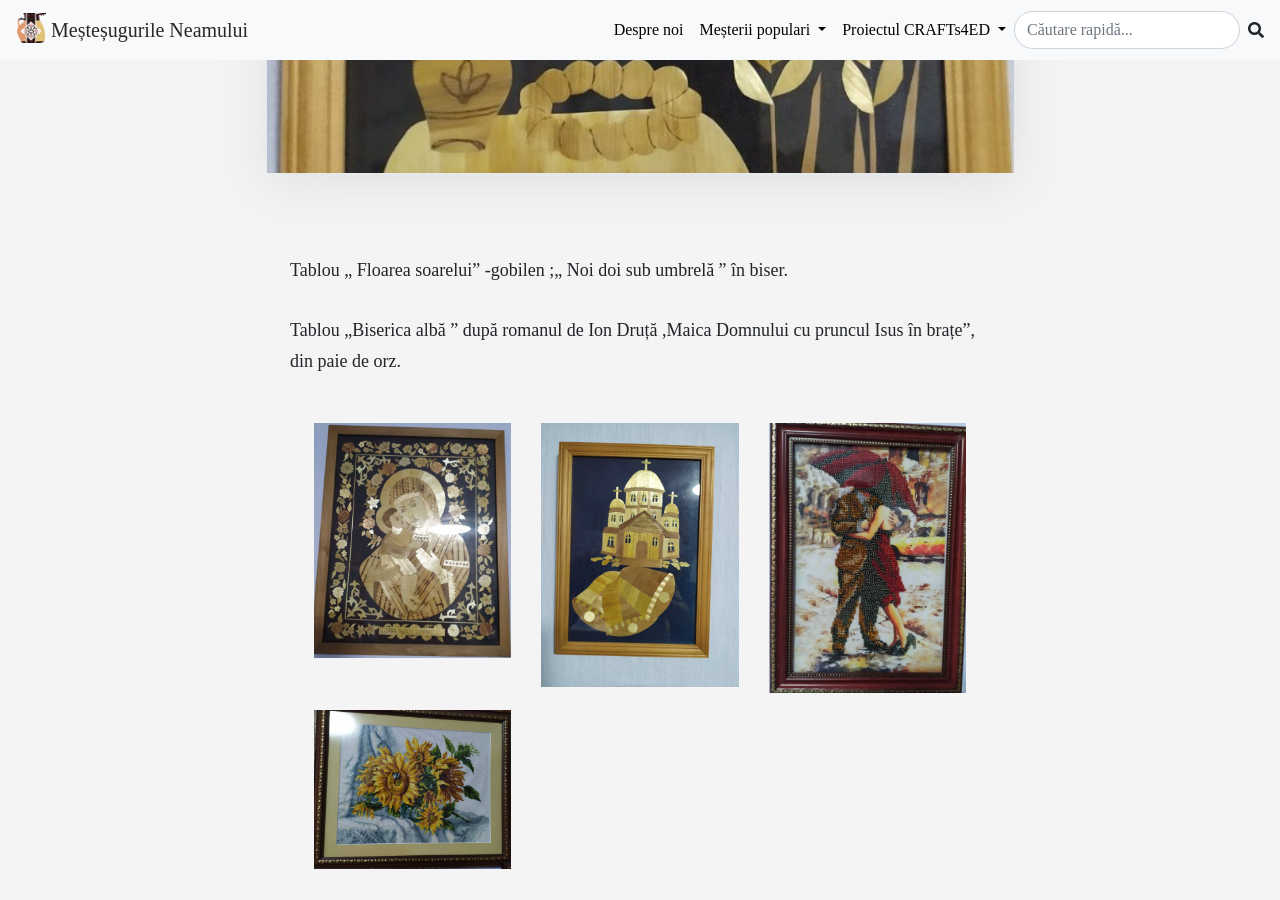
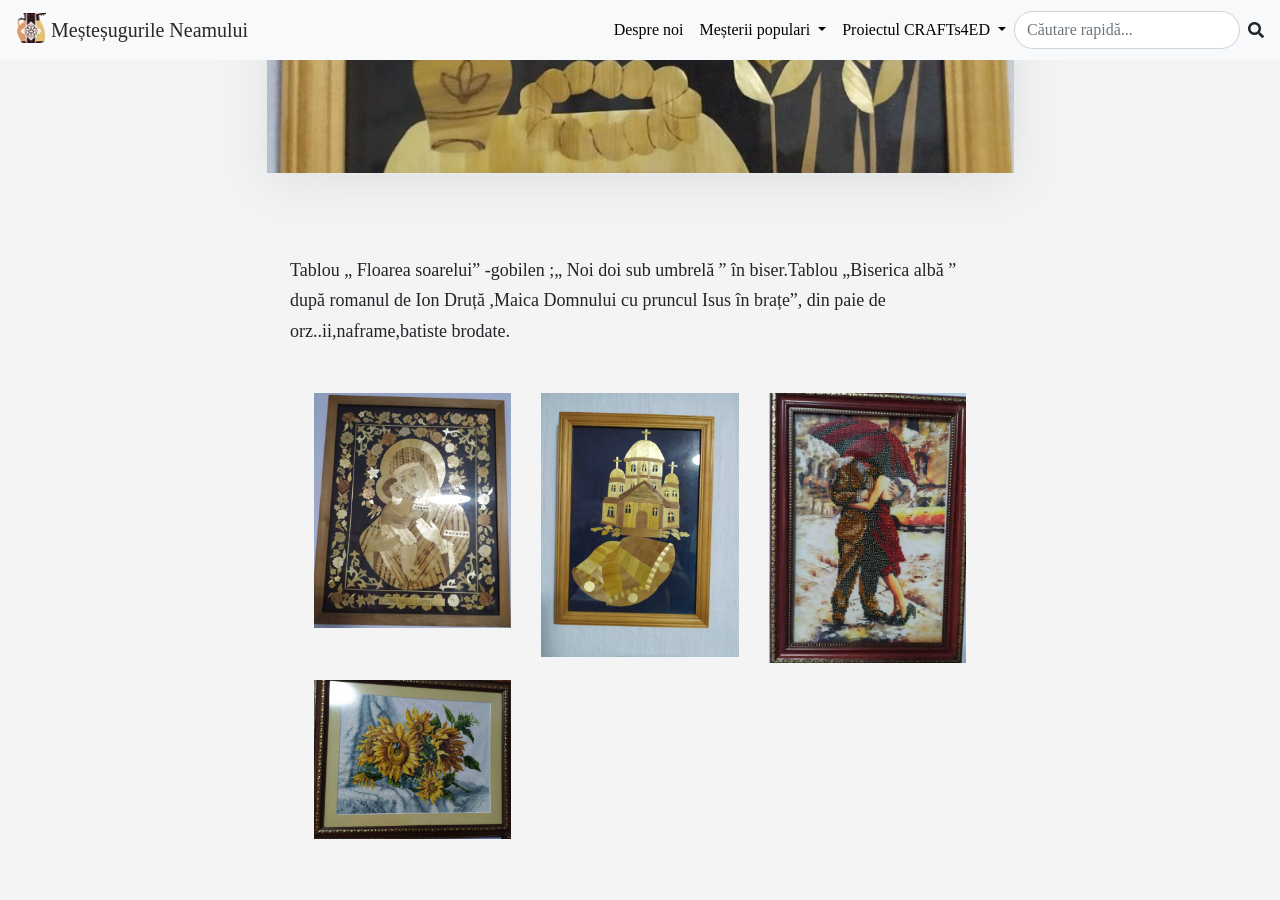
Before and after one commit to apantreprenor/mestesugurileneamului, a Jekyll site: the page built from _items/2022-01-19-tablou.md, in a window 1280 px wide and 900 px high, scrolled down 892 px. Built offline with Jekyll 4.4.1, drawn with Linux system fonts in a browser that asks for light colours; nearby versions of some CDN libraries; a script that is not in the unit is left out; comment, search, counter and statistics services are not loaded.

Commit message:
Update Produse “2022-01-19-tablou”

```diff
--- a/_items/2022-01-19-tablou.md
+++ b/_items/2022-01-19-tablou.md
@@ -20,6 +20,4 @@
 imageshadow: "true"
 author: Dorin Elizaveta
 ---
-Tablou „  Floarea soarelui” -gobilen ;„ Noi doi sub umbrelă ” în biser.
-
-Tablou „Biserica albă ” după romanul  de Ion Druță ,Maica Domnului cu pruncul Isus în brațe”,  din paie de orz.
+Tablou „  Floarea soarelui” -gobilen ;„ Noi doi sub umbrelă ” în biser.Tablou „Biserica albă ” după romanul  de Ion Druță ,Maica Domnului cu pruncul Isus în brațe”,  din paie de orz..ii,naframe,batiste brodate.
```
